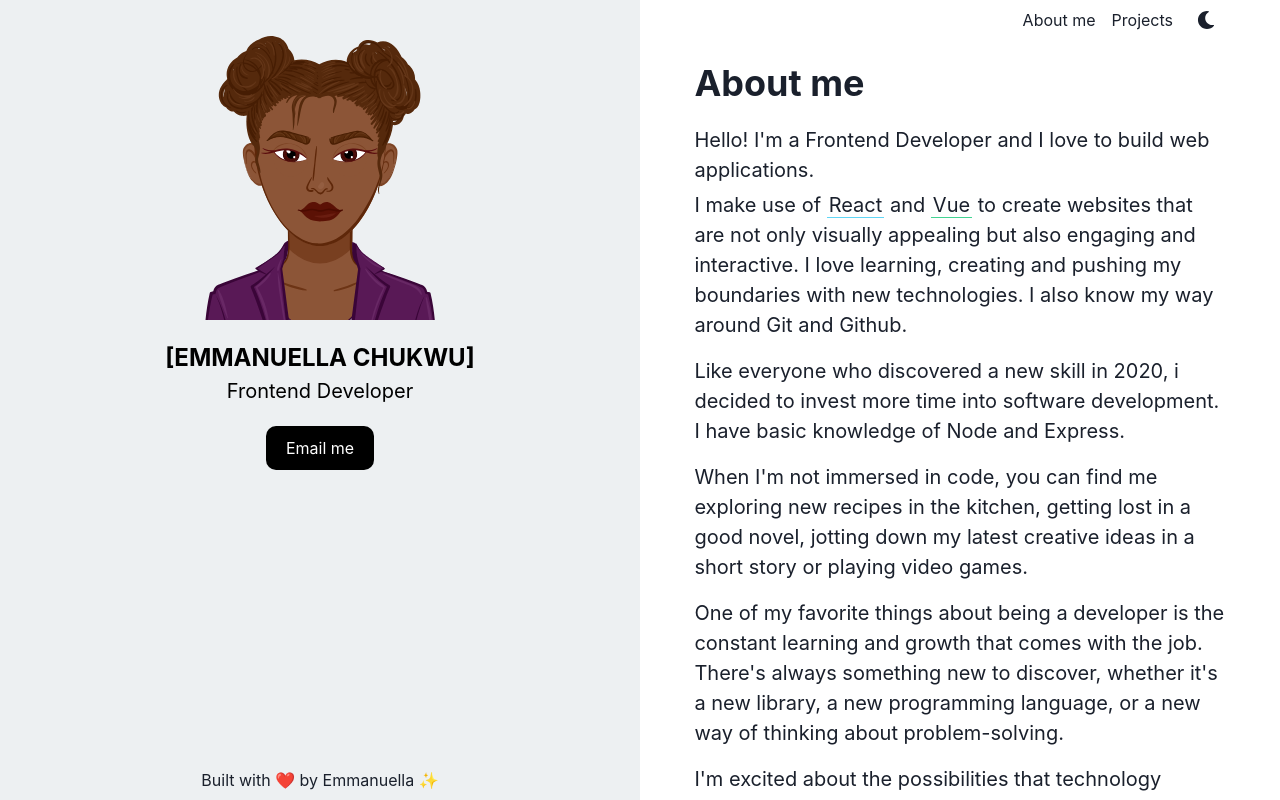
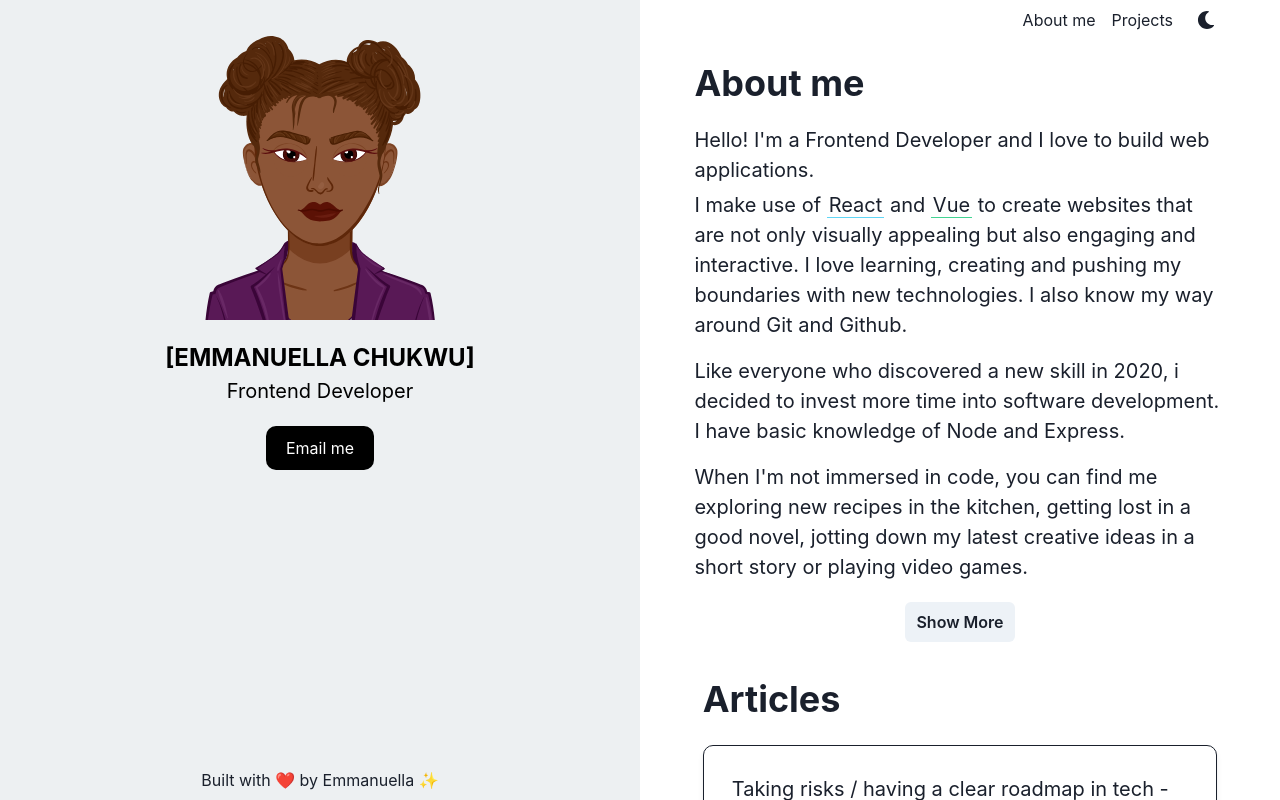
Before and after one commit to Emmanuella-codes/my-portfolio, a React (Create React App) app: page / in a window 1280 px wide. Built offline with nearby package versions, Linux system fonts and the light colour scheme.

Commit message:
fix about me toggle btn, footer and project cmp content

```diff
--- a/public/index.html
+++ b/public/index.html
@@ -26,7 +26,7 @@
     -->
     <!--AOS animation-->
     <link href="https://unpkg.com/aos@2.3.1/dist/aos.css" rel="stylesheet" />
-    <title>React App</title>
+    <title>My Portfolio</title>
   </head>
   <body>
     <noscript>You need to enable JavaScript to run this app.</noscript>
--- a/src/components/AboutMe.tsx
+++ b/src/components/AboutMe.tsx
@@ -1,6 +1,11 @@
-import { Box, Flex, Heading, Text } from "@chakra-ui/react";
+import { Box, Button, Collapse, Flex, Heading, Text } from "@chakra-ui/react";
+import { useState } from "react";
 
 const AboutMe = () => {
+  const [loadMore, setLoadMore] = useState(false);
+
+  const handleLoadMore = () => setLoadMore(!loadMore);
+
   return (
     <>
       <Flex
@@ -52,27 +57,44 @@ const AboutMe = () => {
             Github.
           </Text>
           <Text mt={4}>
-            Like everyone who discovered a new skill in 2020, i decided to invest
-            more time into software development. I have basic knowledge of Node
-            and Express.
+            Like everyone who discovered a new skill in 2020, i decided to
+            invest more time into software development. I have basic knowledge
+            of Node and Express.
           </Text>
           <Text mt={4}>
             When I'm not immersed in code, you can find me exploring new recipes
             in the kitchen, getting lost in a good novel, jotting down my latest
             creative ideas in a short story or playing video games.
           </Text>
-          <Text mt={4}>
-            One of my favorite things about being a developer is the constant
-            learning and growth that comes with the job. There's always
-            something new to discover, whether it's a new library, a new
-            programming language, or a new way of thinking about
-            problem-solving.
-          </Text>
-          <Text mt={4}>
-            I'm excited about the possibilities that technology brings, and I'm
-            dedicated to using my skills as a developer to make a positive
-            impact in the world.
-          </Text>
+          <Box>
+            <Collapse in={loadMore}>
+              <Text mt={4}>
+                One of my favorite things about being a developer is the
+                constant learning and growth that comes with the job. There's
+                always something new to discover, whether it's a new library, a
+                new programming language, or a new way of thinking about
+                problem-solving.
+              </Text>
+              <Text mt={4}>
+                I'm excited about the possibilities that technology brings, and
+                I'm dedicated to using my skills as a developer to make a
+                positive impact in the world.
+              </Text>
+            </Collapse>
+          </Box>
+          <Box mt={5}>
+            <Button
+              width="80%"
+              maxW="110px"
+              m="0 auto"
+              display="flex"
+              onClick={handleLoadMore}
+              alignItems={"center"}
+              justifyContent={"center"}
+            >
+              Show {loadMore ? "Less" : "More"}
+            </Button>
+          </Box>
         </Box>
       </Flex>
     </>
--- a/src/components/Footer.tsx
+++ b/src/components/Footer.tsx
@@ -2,40 +2,33 @@ import { Box, Text, Flex, Link, Icon } from "@chakra-ui/react";
 import { AiOutlineTwitter } from "react-icons/ai";
 import { FaLinkedinIn } from "react-icons/fa";
 import { RiGithubFill } from "react-icons/ri";
-/* import AOS from "aos";
-import "aos/dist/aos.css";
-import { useEffect } from "react"; */
 
 const Footer = () => {
-  /* useEffect(() => {
-    AOS.init({
-      duration: 2000,
-      easing: "linear",
-      delay: 400,
-    });
-  }, []); */
   return (
     <Box
-      border={{ base: "1px solid #3c6e71", md: "none" }}
-      p={{ base: "4", md: "0" }}
+      border={{ base: "1px dashed #3c6e71", md: "none" }}
+      p={{ base: "4", md: "3" }}
+      borderRadius={"lg"}
       /* data-aos="slide-up" */
     >
-      <Text>Contact me online</Text>
-      <Flex flexDir="row" justifyContent="space-between">
+      <Text fontSize="lg" textAlign={"center"}>
+        Contact me online
+      </Text>
+      <Flex flexDir="row" justifyContent="space-between" mt={3}>
         <Link href="https://twitter.com/Emma_codess" isExternal>
-          <Icon as={AiOutlineTwitter} />
+          <Icon as={AiOutlineTwitter} boxSize={5} />
         </Link>
         <Link
           href="https://www.linkedin.com/in/emmanuella-chukwu-a05b54204/"
           isExternal
         >
-          <Icon as={FaLinkedinIn} />
+          <Icon as={FaLinkedinIn} boxSize={5} />
         </Link>
         <Link
           href="https://www.linkedin.com/in/emmanuella-chukwu-a05b54204/"
           isExternal
         >
-          <Icon as={RiGithubFill} />
+          <Icon as={RiGithubFill} boxSize={5} />
         </Link>
       </Flex>
     </Box>
--- a/src/components/ProjectCard.tsx
+++ b/src/components/ProjectCard.tsx
@@ -15,21 +15,11 @@ const projects: Project[] = [
   {
     title: "Breakfast Idea App",
     description:
-      "A breakfast idea app that can be used to search and generate recipes",
+      "A breakfast idea app that can be used to search recipes. Users can sign in to generate random recipes, save and delete them.",
     technologies: ["NEXTJS", "CHAKRA UI", "FIREBASE"],
     githubLink: "https://github.com/Emmanuella-codes/breakfast-idea-app",
     cardPicture: BreakfastPic,
   },
-  /* {
-    title: "Movie App",
-    description:
-      "A movie recommendation built with Nuxtjs and SCSS. It displays latest movies, the details and casts.",
-    technologies: ["NUXTJS", "SCSS"],
-    githubLink:
-      "https://github.com/Emmanuella-codes/movie-recommendation-website",
-      websiteScreenshot: "",
-      mobileScreenshot: "",
-  }, */
   {
     title: "Manage Landing Page",
     description:
```
